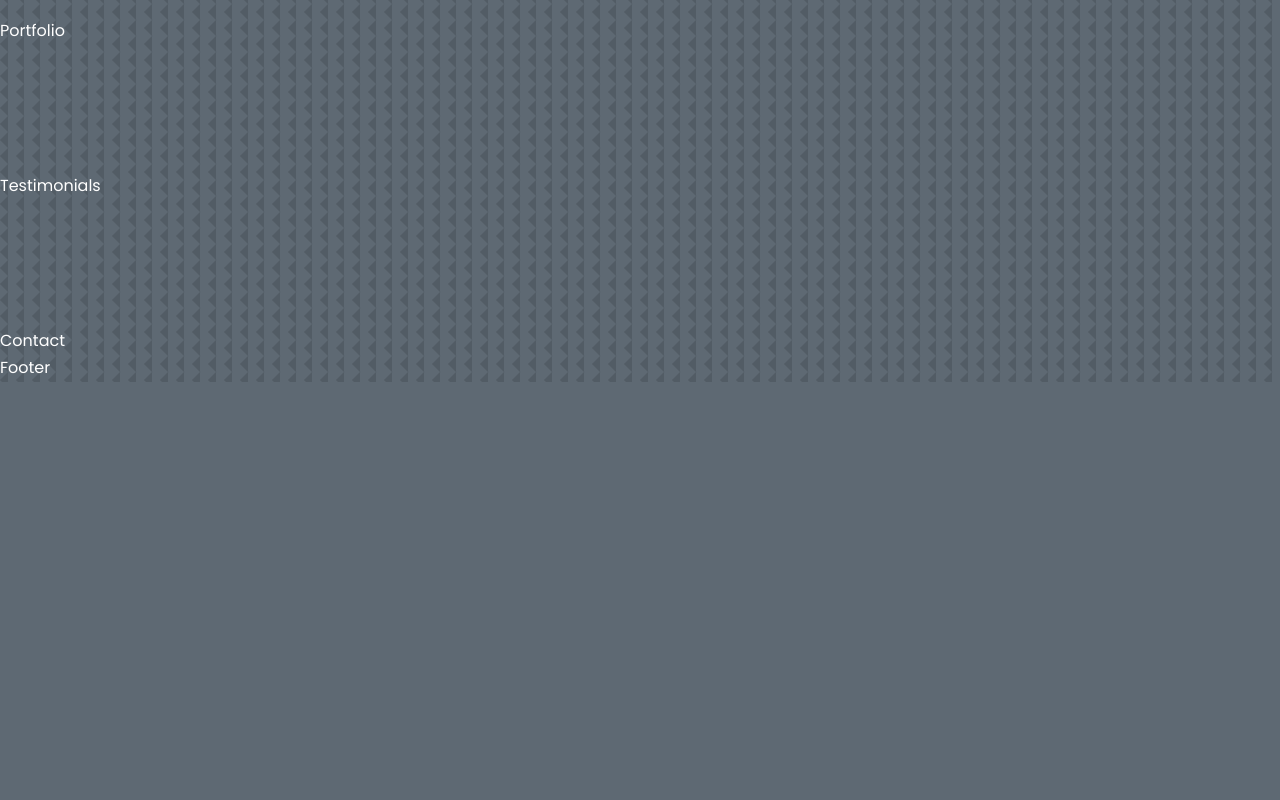
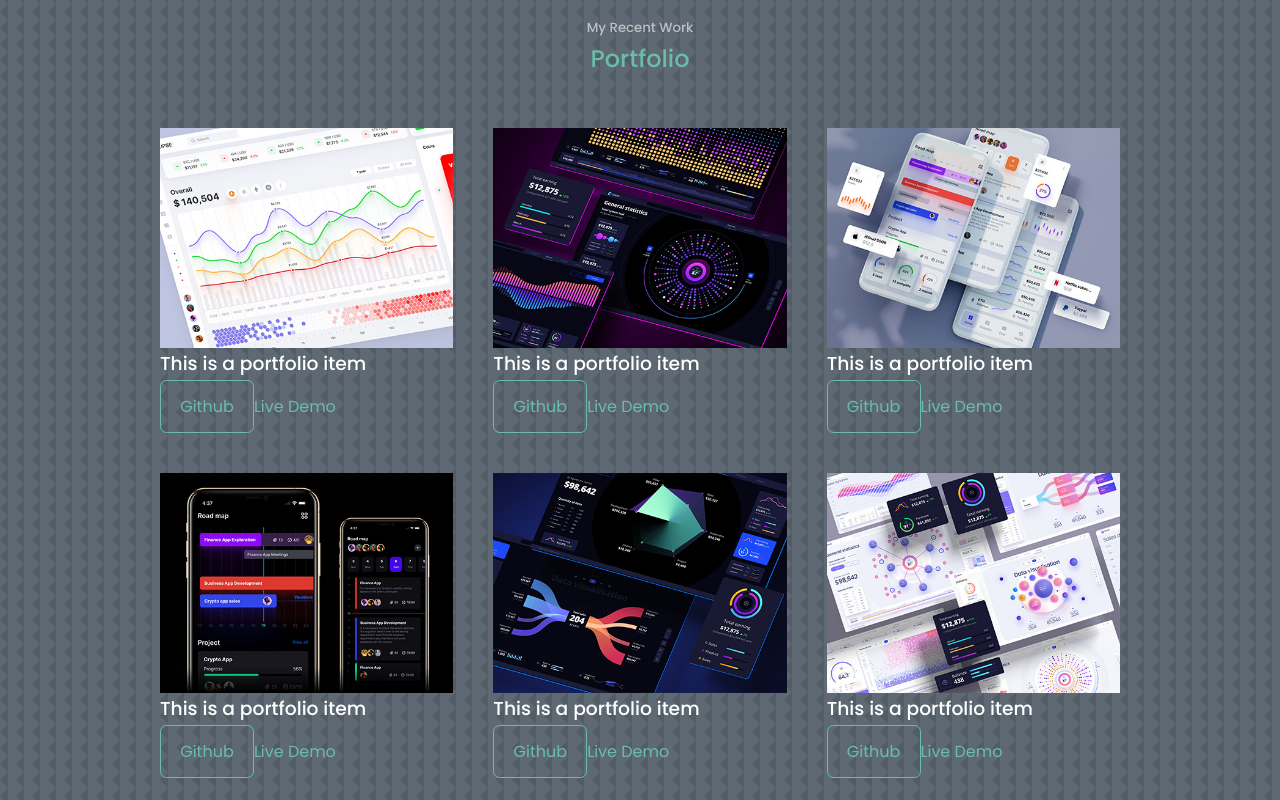
Before and after one commit to meywo/react-portfolio-website-1, a React (Create React App) app: page / in a window 1280 px wide. Shown: the part 3180-3980 px from the top of the page. Before the commit the page ends 3562 px from the top, so only its background shows below. Built offline with nearby package versions, Linux system fonts and the light colour scheme.

Commit message:
8th commit- oct

```diff
--- a/src/components/portfolio/Portfolio.jsx
+++ b/src/components/portfolio/Portfolio.jsx
@@ -1,9 +1,68 @@
 import React from 'react'
 import './portfolio.css'
+import IMG1 from '../../assets/portfolio1.jpg'
+import IMG2 from '../../assets/portfolio2.jpg'
+import IMG3 from '../../assets/portfolio3.jpg'
+import IMG4 from '../../assets/portfolio4.jpg'
+import IMG5 from '../../assets/portfolio5.png'
+import IMG6 from '../../assets/portfolio6.jpg'
 
 const Portfolio = () => {
   return (
-    <section id='portfolio'>Portfolio</section>
+    <section id='portfolio'>
+    <h5>My Recent Work</h5>
+    <h2>Portfolio</h2>
+    <div className="container portfolio_container">
+      <article className="portfolio-item">
+        <div className="portfolio_item-image">
+         <img src={IMG1} alt='' />
+        </div>
+        <h3>This is a portfolio item</h3>
+         <a href="https://github.com" className="btn" target='_blank'>Github</a>
+         <a href="https://dribble.com/Alien_pixels" className="btn-btn-primary" target='_blank'>Live Demo</a>
+      </article>
+      <article className="portfolio-item">
+        <div className="portfolio_item-image">
+         <img src={IMG2} alt='' />
+        </div>
+        <h3>This is a portfolio item</h3>
+         <a href="https://github.com" className="btn" target='_blank'>Github</a>
+         <a href="https://dribble.com/Alien_pixels" className="btn-btn-primary" target='_blank'>Live Demo</a>
+      </article>
+      <article className="portfolio-item">
+        <div className="portfolio_item-image">
+         <img src={IMG3} alt='' />
+        </div>
+        <h3>This is a portfolio item</h3>
+         <a href="https://github.com" className="btn" target='_blank'>Github</a>
+         <a href="https://dribble.com/Alien_pixels" className="btn-btn-primary" target='_blank'>Live Demo</a>
+      </article>
+      <article className="portfolio-item">
+        <div className="portfolio_item-image">
+         <img src={IMG4} alt='' />
+        </div>
+        <h3>This is a portfolio item</h3>
+         <a href="https://github.com" className="btn" target='_blank'>Github</a>
+         <a href="https://dribble.com/Alien_pixels" className="btn-btn-primary" target='_blank'>Live Demo</a>
+      </article>
+      <article className="portfolio-item">
+        <div className="portfolio_item-image">
+         <img src={IMG5} alt='' />
+        </div>
+        <h3>This is a portfolio item</h3>
+         <a href="https://github.com" className="btn" target='_blank'>Github</a>
+         <a href="https://dribble.com/Alien_pixels" className="btn-btn-primary" target='_blank'>Live Demo</a>
+      </article>
+      <article className="portfolio-item">
+        <div className="portfolio_item-image">
+         <img src={IMG6} alt='' />
+        </div>
+        <h3>This is a portfolio item</h3>
+         <a href="https://github.com" className="btn" target='_blank'>Github</a>
+         <a href="https://dribble.com/Alien_pixels" className="btn-btn-primary" target='_blank'>Live Demo</a>
+      </article>
+    </div>
+    </section>
   )
 }
 
--- a/src/components/portfolio/portfolio.css
+++ b/src/components/portfolio/portfolio.css
@@ -0,0 +1,50 @@
+.portfolio_container {
+    display: grid;
+    grid-template-columns: repeat(3, 1fr);
+    gap: 2.5rem;
+}
+
+.portfolio_item {
+    background: var(--color-bg-variant);
+    padding: 1.3rem;
+    border-radius: 2rem;
+    border: 1px solid transparent;
+    transition: var(--transition);
+}
+
+.portfolio_item:hover {
+    border-color: var(--color-primary-variant);
+    background: transparent;
+}
+
+.portfolio_item-images {
+    border-radius: 1.5rem;
+    overflow: hidden;
+}
+
+.portfolio_item h3 {
+    margin: 1.2rem 0 2rem;
+    }
+
+    .portfolio_item-cta {
+        display: flex;
+        gap: 1rem;
+        margin-bottom: 1rem;
+    }
+
+    /*----------MEDIA QUERIES(MEDIUM DEVICES)--------------------*/
+    @media screen and (max-width: 1024px) {
+
+        .portfolio_container {
+          grid-template-columns: 1fr 1fr;
+          gap: 1.2rem;
+         }
+    }
+
+    /*----------------MEDIA QUERIES (SMALL DEVICES)----------------*/
+     @media screen and (max-width: 600px) {
+        .portfolio_container {
+            grid-template-columns: 1fr;
+            gap: 1rem;
+        }
+     }
```
